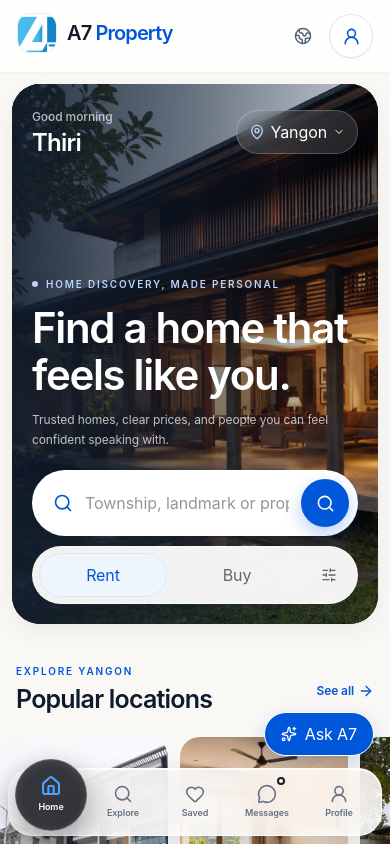
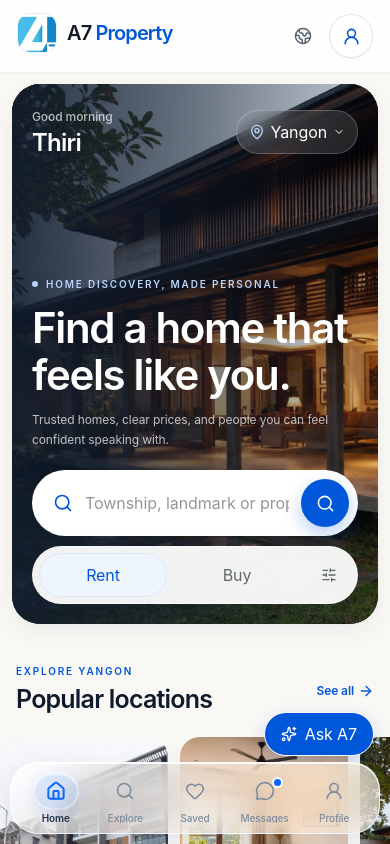
Before and after one commit to aungpyaeheinofficial-pixel/A7-Property-Mobile-V3-, a Next.js app: page / in a window 390 px wide. Shown: the top 844 px of the page. Built offline with nearby package versions, Linux system fonts and the light colour scheme.

Commit message:
simplify mobile navigation active state

```diff
--- a/components/layout/mobile-bottom-nav.tsx
+++ b/components/layout/mobile-bottom-nav.tsx
@@ -37,7 +37,7 @@ function MobileBottomNav() {
 
   return (
     <nav
-      className="fixed inset-x-2 bottom-[max(.5rem,env(safe-area-inset-bottom))] z-[80] mx-auto grid h-[68px] max-w-[520px] grid-cols-5 rounded-[24px] border border-white/90 bg-[rgba(255,255,255,.84)] px-1.5 shadow-[0_8px_26px_rgba(20,40,70,.14),inset_0_1px_0_rgba(255,255,255,.95)] backdrop-blur-[24px] backdrop-saturate-[1.7] lg:hidden"
+      className="fixed inset-x-2.5 bottom-[max(.625rem,env(safe-area-inset-bottom))] z-[80] mx-auto grid h-[72px] max-w-[520px] grid-cols-5 rounded-[28px] border border-white/80 bg-[rgba(255,255,255,.55)] px-2.5 py-2 shadow-[0_8px_30px_rgba(31,71,136,.12),inset_0_1px_0_rgba(255,255,255,.92),inset_0_-1px_0_rgba(160,190,255,.12)] backdrop-blur-[22px] backdrop-saturate-[1.8] lg:hidden"
       aria-label={tx("Primary mobile navigation", "မိုဘိုင်းအဓိက လမ်းညွှန်")}
     >
       {items.map((item) => {
@@ -49,23 +49,16 @@ function MobileBottomNav() {
             href={item.href}
             aria-current={active ? "page" : undefined}
             className={cn(
-              "relative flex min-w-0 flex-col items-center justify-center gap-0.5 rounded-[20px] px-0.5 text-[9px] font-semibold transition-[color,transform] duration-200 active:scale-[.96]",
-              active ? "text-white" : "text-[#667085] hover:text-a7-blue",
+              "group relative flex min-w-0 flex-col items-center justify-center gap-1 rounded-[20px] px-0.5 text-[10px] font-medium transition-[color,transform] duration-200 active:scale-[.96]",
+              active ? "text-[#0A67FF]" : "text-[#7D8BA0] hover:text-[#0A67FF]",
             )}
           >
-            {active && (
-              <motion.span
-                layoutId="a7-mobile-nav-bubble"
-                className="absolute -top-2.5 left-[calc(50%-36px)] size-[72px] rounded-full border border-white/22 bg-[rgba(24,27,34,.88)] shadow-[0_10px_28px_rgba(0,0,0,.35),inset_0_2px_8px_rgba(255,255,255,.10)] backdrop-blur-[28px]"
-                transition={reduceMotion ? { duration: 0 } : { type: "spring", stiffness: 440, damping: 34, mass: 0.72 }}
-                aria-hidden="true"
-              />
-            )}
-            <motion.span animate={reduceMotion ? undefined : { y: active ? -8 : 0, scale: active ? 1.06 : 1 }} transition={reduceMotion ? { duration: 0 } : a7Motion.spring} className="relative z-10 grid place-items-center">
-              <Icon className={cn("size-[20px] transition-[color,fill] duration-200", active ? "text-[#4DA3FF]" : "text-[#667085]", active && item.id === "saved" && "fill-current")} strokeWidth={active ? 2.3 : 1.9} />
+            <motion.span animate={reduceMotion ? undefined : { scale: active ? 1.02 : 1 }} transition={reduceMotion ? { duration: 0 } : a7Motion.base} className="relative z-10 flex h-9 w-11 items-center justify-center rounded-[18px] transition-colors duration-200 group-hover:bg-white/28">
+              {active && <motion.span layoutId="a7-mobile-nav-active" className="absolute inset-0 rounded-[18px] border border-white/75 bg-[rgba(10,103,255,.12)] shadow-[0_4px_14px_rgba(10,103,255,.12),inset_0_1px_0_rgba(255,255,255,.88)] backdrop-blur-[18px]" transition={reduceMotion ? { duration: 0 } : a7Motion.spring} aria-hidden="true" />}
+              <Icon className={cn("relative z-10 size-5 transition-[color,fill] duration-200", active ? "text-[#0A67FF]" : "text-[#7D8BA0]", active && item.id === "saved" && "fill-current")} strokeWidth={active ? 2.3 : 1.9} />
             </motion.span>
-            <motion.span animate={reduceMotion ? undefined : { y: active ? -6 : 0, opacity: 1 }} transition={reduceMotion ? { duration: 0 } : a7Motion.base} className={cn("relative z-10 max-w-full truncate px-0.5", active ? "text-white" : "text-[#667085]")}>{isMyanmar ? item.labelMy : item.label}</motion.span>
-            {item.id === "messages" && <span className="absolute right-[25%] top-2 z-20 size-2 rounded-full border-2 border-[#181B22] bg-white" aria-hidden="true" />}
+            <span className={cn("relative z-10 max-w-full truncate px-0.5 leading-none", active ? "font-semibold text-[#243247]" : "text-[#7D8BA0]")}>{isMyanmar ? item.labelMy : item.label}</span>
+            {item.id === "messages" && <span className="absolute right-[26%] top-2 z-20 size-[7px] rounded-full bg-[#0A67FF] shadow-[0_0_0_2px_rgba(255,255,255,.8)]" aria-hidden="true" />}
           </Link>
         );
       })}
```
